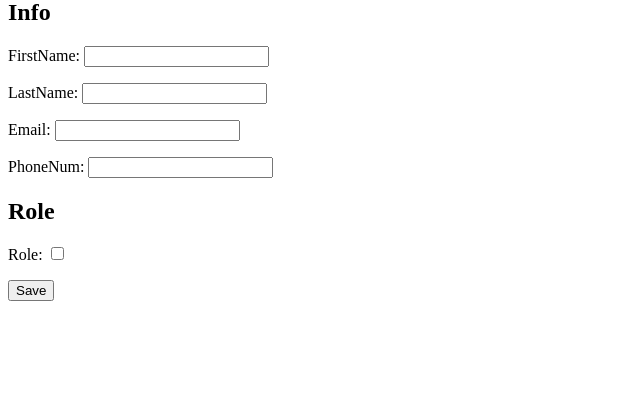
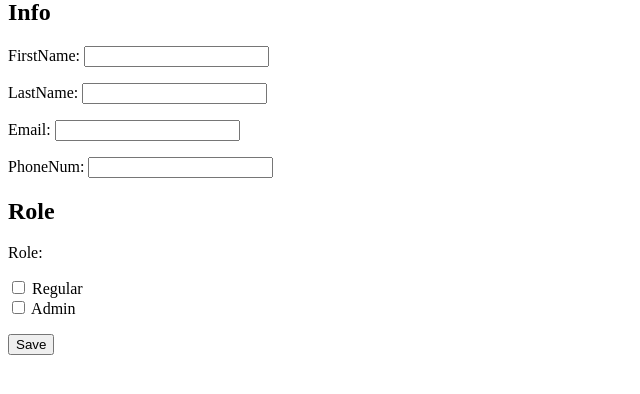
Before and after one commit to adpops/Instawork-Assessment-JN, a Django app: page /add/ in a window 1280 px wide. Shown: the part 111-505 px from the top of the page, without its empty margins (0-640 px from the left). Run offline with Django 4.2, Linux system fonts and the light colour scheme.

Commit message:
role form now has multiple boxes, but you can select more than one

```diff
--- a/manageApp/forms.py
+++ b/manageApp/forms.py
@@ -1,7 +1,15 @@
 from .models import TeamMember
-from django.forms import ModelForm
+from django.forms import ModelForm, CheckboxSelectMultiple
+
+CHOICES = [
+    ('regular', 'Regular'),
+    ('admin', 'Admin'),
+]
 
 class MemberForm(ModelForm):
     class Meta:
         model = TeamMember
         fields = ['firstName', 'lastName', 'email', 'phoneNum', 'role']
+        widgets = {
+            'role': CheckboxSelectMultiple(choices=CHOICES,),
+        }
--- a/manageApp/templates/manageApp/add.html
+++ b/manageApp/templates/manageApp/add.html
@@ -30,6 +30,8 @@
         {{form.role.errors}}
         {{form.role.label_tag}}
         {{form.role}}
+        {% comment %} <p><label for="{{ form.error.id_for_label }}">Regular - Can't delete members</label> {{form.role}}</p>
+        <p><label for="{{ form.error.id_for_label }}">Admin - Can delete members</label> {{form.role}}</p> {% endcomment %}
     </p>
     <input type="submit" value="Save">
 </form>
--- a/manageApp/views.py
+++ b/manageApp/views.py
@@ -36,7 +36,8 @@ class IndexView(ListView):
 
 class AddView(CreateView):
     model = TeamMember
-    fields = ['firstName', 'lastName', 'email', 'phoneNum', 'role']
+    # fields = ['firstName', 'lastName', 'email', 'phoneNum', 'role']
+    form_class = MemberForm
     template_name = 'manageApp/add.html'
     success_url = "/"
 
```
Also changed, not shown: db.sqlite3.
